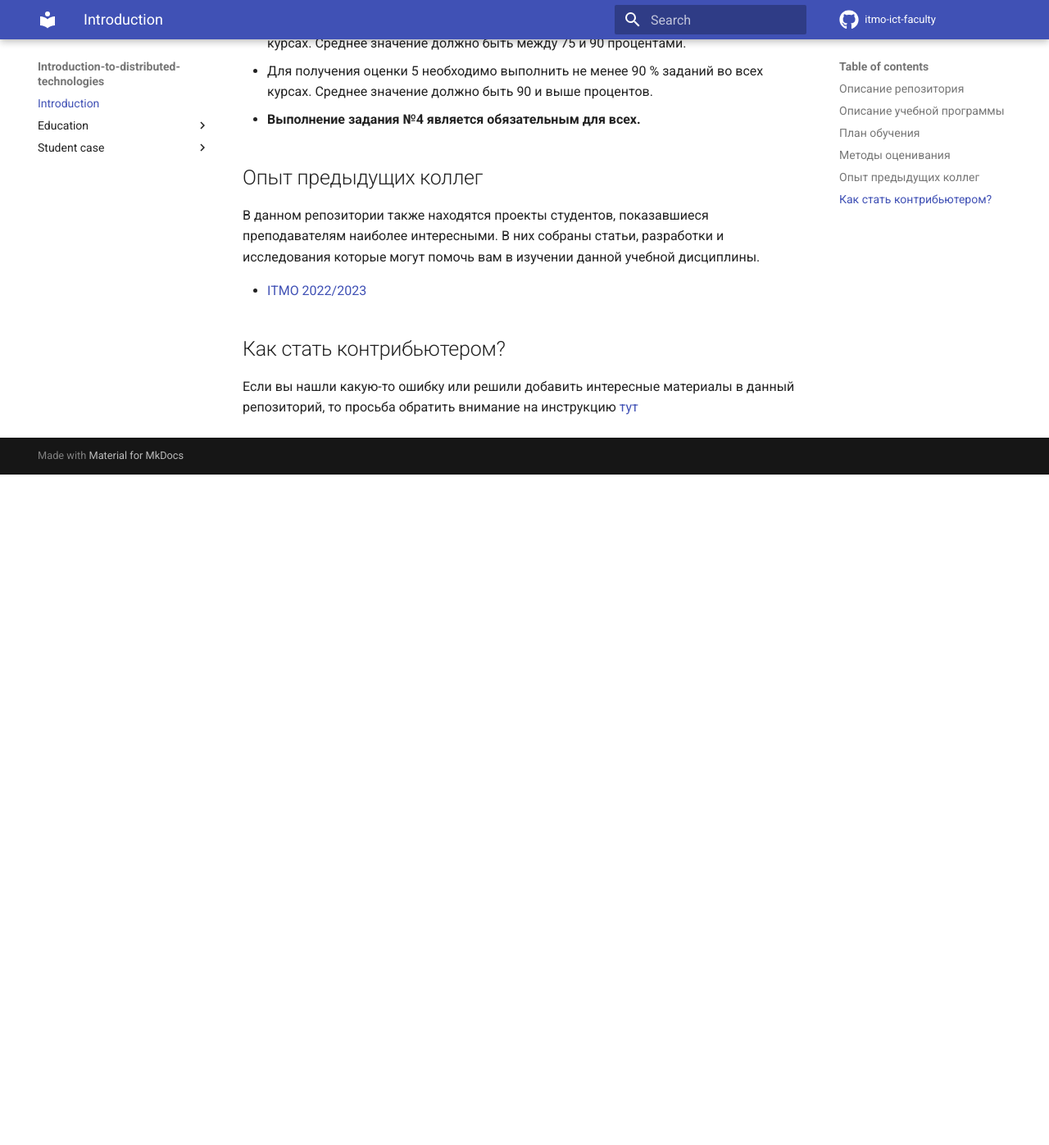
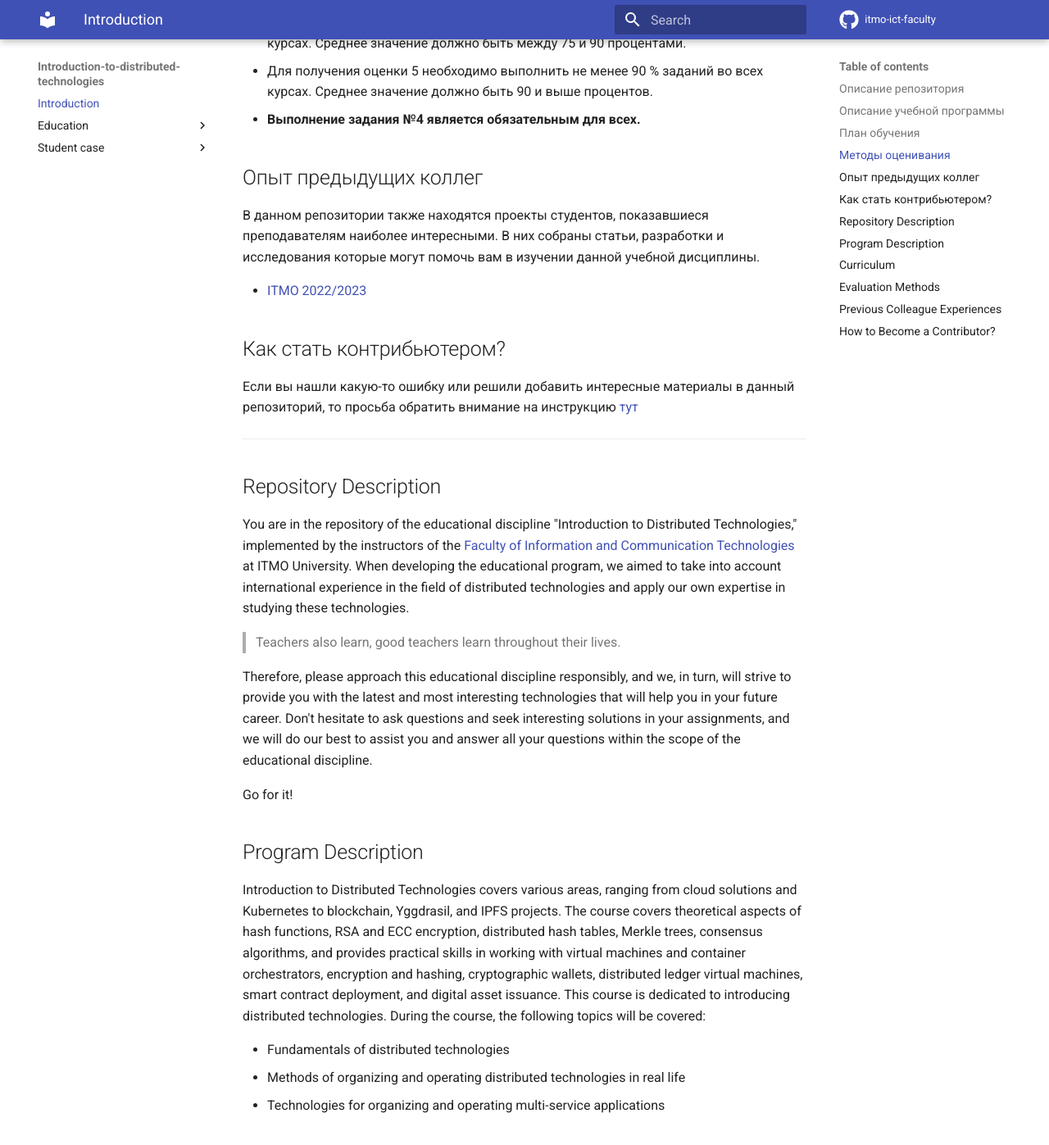
Before and after one commit to itmo-ict-faculty/introduction-to-distributed-technologies, an MkDocs documentation site: the page built from docs/index.md, in a window 1280 px wide and 1400 px high, scrolled down 1732 px. Shown: the top 1397 px of the window at 82% size. Built offline with MkDocs 1.6.1 and Material for MkDocs 9.7.7, drawn with Linux system fonts in a browser that asks for light colours; comment, search, counter and statistics services are not loaded; before the commit the page ends 2311 px from its top, so only the background shows below that; some of the changed text lies outside the part shown.

Commit message:
Updated index.md
eng version

```diff
--- a/docs/index.md
+++ b/docs/index.md
@@ -43,3 +43,53 @@
 
 ## Как стать контрибьютером?
 Если вы нашли какую-то ошибку или решили добавить интересные материалы в данный репозиторий, то просьба обратить внимание на инструкцию [тут](https://github.com/itmo-ict-faculty/introduction-to-distributed-technologies/blob/main/README.md)
+
+
+------
+
+
+## Repository Description
+You are in the repository of the educational discipline "Introduction to Distributed Technologies," implemented by the instructors of the [Faculty of Information and Communication Technologies](https://fict.itmo.ru) at ITMO University. When developing the educational program, we aimed to take into account international experience in the field of distributed technologies and apply our own expertise in studying these technologies.
+
+> Teachers also learn, good teachers learn throughout their lives.
+
+Therefore, please approach this educational discipline responsibly, and we, in turn, will strive to provide you with the latest and most interesting technologies that will help you in your future career. Don't hesitate to ask questions and seek interesting solutions in your assignments, and we will do our best to assist you and answer all your questions within the scope of the educational discipline.
+
+Go for it!
+
+## Program Description
+Introduction to Distributed Technologies covers various areas, ranging from cloud solutions and Kubernetes to blockchain, Yggdrasil, and IPFS projects. The course covers theoretical aspects of hash functions, RSA and ECC encryption, distributed hash tables, Merkle trees, consensus algorithms, and provides practical skills in working with virtual machines and container orchestrators, encryption and hashing, cryptographic wallets, distributed ledger virtual machines, smart contract deployment, and digital asset issuance.
+This course is dedicated to introducing distributed technologies. During the course, the following topics will be covered:
+
+- Fundamentals of distributed technologies
+- Methods of organizing and operating distributed technologies in real life
+- Technologies for organizing and operating multi-service applications
+
+## Curriculum
+**Successful completion of the educational program involves completing the following tasks:**
+
+1. Crypto: From Theory to Practice  ([https://m.online.itmo.ru](https://m.online.itmo.ru)) **(Approximately 16 hours of practical sessions)**
+2. Kusama - From Theory to Practice ([Introduction Course FreeSelf-paced5 Theoretical & practical tasks](https://robonomics.academy/online-courses/introduction-course)) **(16 hours of practical sessions)**
+3. Lecture course on modern microservices applications **(6 hours of lectures)** + online lecture course on Kubernetes on eDEX (([https://www.edx.org/course/introduction-to-kubernetes](https://www.edx.org/course/introduction-to-kubernetes)) + 4 lab assignments on the lecture topic **(Approximately 20 hours of practical sessions)**
+4. Developing and publishing a technical article on Medium or Habr on one of the previously studied topics. **(Approximately 6 hours of independent work)**
+
+You can find more details in the following sections:
+
+- [Educational Courses](https://itmo-ict-faculty.github.io/introduction-to-distributed-technologies/education/courses)
+- [Laboratory Work](https://itmo-ict-faculty.github.io/introduction-to-distributed-technologies/education/labs)
+- [Lectures](https://itmo-ict-faculty.github.io/introduction-to-distributed-technologies/education/lecture)
+- [Additional Materials](https://itmo-ict-faculty.github.io/introduction-to-distributed-technologies/education/additional_materials)
+
+## Evaluation Methods
+- To receive a grade of 3, you must complete at least 60% of the tasks in all courses. The average score should be between 60 and 75 percent.
+- To receive a grade of 4, you must complete at least 75% of the tasks in all courses. The average score should be between 75 and 90 percent.
+- To receive a grade of 5, you must complete at least 90% of the tasks in all courses. The average score should be 90 percent or higher.
+- **Completing task #4 is mandatory for everyone**.
+
+## Previous Colleague Experiences
+In this repository, you will also find projects from students that the instructors found most interesting. They contain articles, developments, and research that can help you in your study of this educational discipline.
+
+- [ITMO 2022/2023](https://itmo-ict-faculty.github.io/introduction-to-distributed-technologies/student_case/itmo2022_2023)
+
+## How to Become a Contributor?
+If you find any errors or wish to add interesting materials to this repository, please refer to the instructions [here.](https://github.com/itmo-ict-faculty/introduction-to-distributed-technologies/blob/main/README.md)
```
